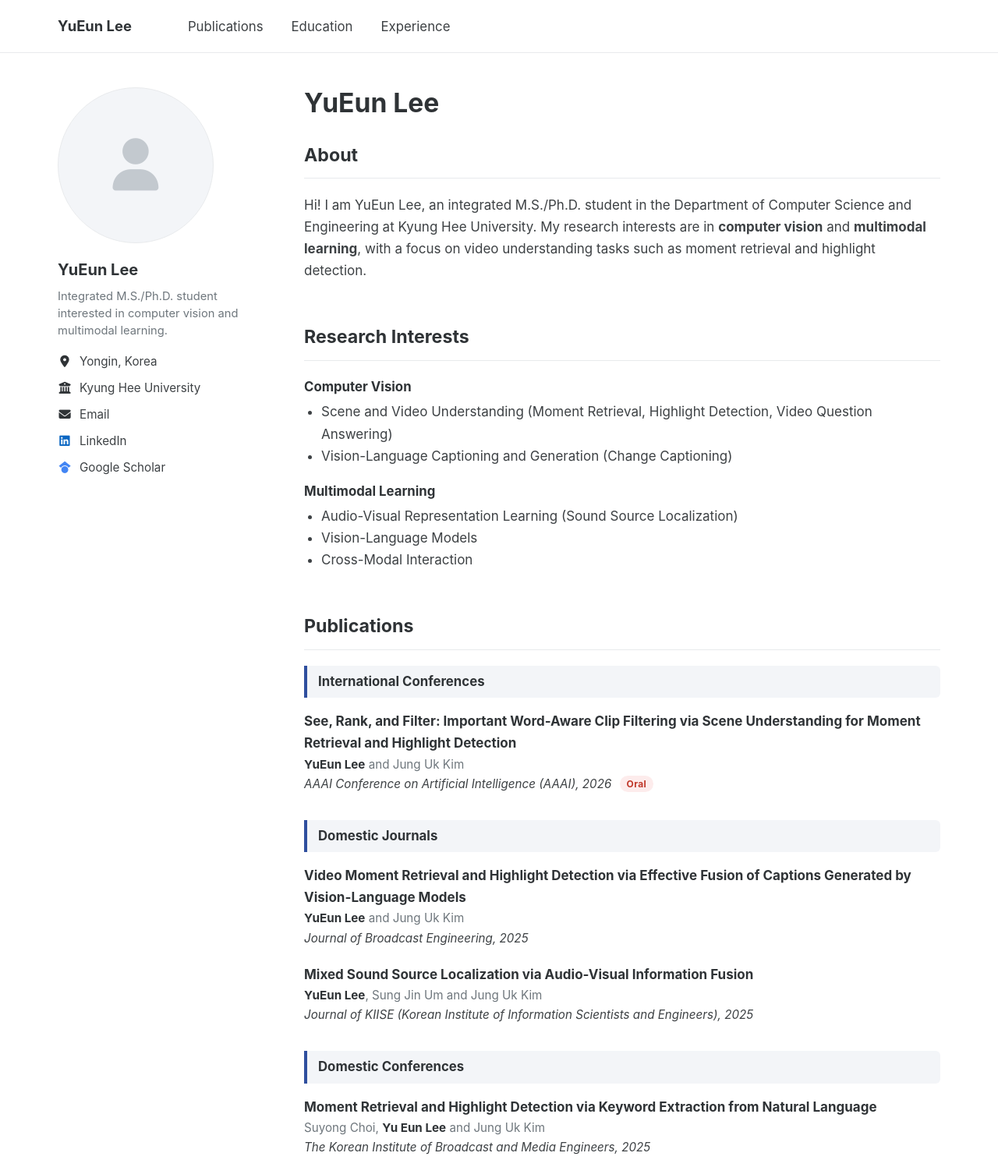
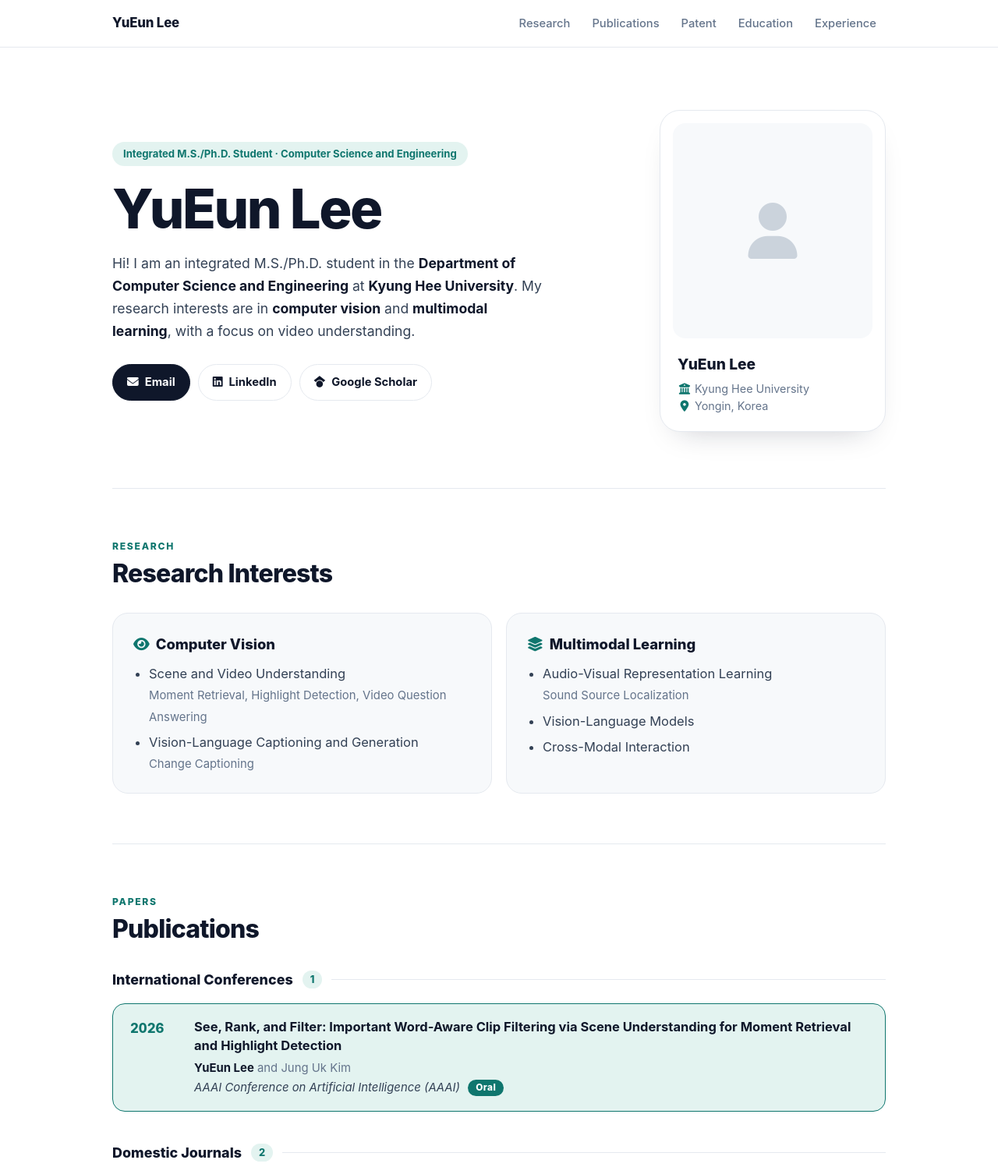
Before and after one commit to dbdms8435/dbdms8435.github.io, a plain HTML site: page index.html in a window 1280 px wide. Shown: the top 1497 px of the page at 78% size. Drawn offline with Linux system fonts and the light colour scheme.

Commit message:
Update index.html

```diff
--- a/index.html
+++ b/index.html
@@ -9,12 +9,13 @@
 <style>
   :root {
     --bg: #ffffff;
-    --text: #3d4144;
-    --heading: #2f3336;
-    --muted: #6f777d;
-    --line: #e8eaec;
-    --link: #2f4f9e;
-    --soft: #f3f5f8;
+    --ink: #0f172a;
+    --text: #334155;
+    --muted: #64748b;
+    --line: #e5e9ef;
+    --card: #f7f9fb;
+    --accent: #0f766e;
+    --accent-soft: #e3f3f0;
   }
   * { box-sizing: border-box; }
   html { -webkit-text-size-adjust: 100%; scroll-behavior: smooth; }
@@ -23,321 +24,385 @@
     background: var(--bg);
     color: var(--text);
     font-family: -apple-system, BlinkMacSystemFont, "Segoe UI", Roboto, "Helvetica Neue", Arial, "Apple SD Gothic Neo", "Malgun Gothic", sans-serif;
-    font-size: 17px;
+    font-size: 16.5px;
     line-height: 1.65;
   }
-  a { color: var(--link); text-decoration: none; }
+  a { color: var(--accent); text-decoration: none; }
   a:hover { text-decoration: underline; }
+  .wrap { max-width: 1040px; margin: 0 auto; padding: 0 24px; }
 
   /* Top navigation */
   .topbar {
     position: sticky;
     top: 0;
     z-index: 10;
-    background: var(--bg);
+    background: rgba(255, 255, 255, 0.9);
+    backdrop-filter: blur(10px);
+    -webkit-backdrop-filter: blur(10px);
     border-bottom: 1px solid var(--line);
   }
   .topbar nav {
-    max-width: 1180px;
-    margin: 0 auto;
-    padding: 18px 24px;
     display: flex;
-    flex-wrap: wrap;
-    align-items: baseline;
-    gap: 6px 36px;
+    align-items: center;
+    justify-content: space-between;
+    gap: 16px;
+    min-height: 60px;
   }
-  .topbar .brand {
-    margin-right: 36px;
-    color: var(--heading);
-    font-size: 1.15rem;
+  .topbar .brand { color: var(--ink); font-size: 1.05rem; font-weight: 800; letter-spacing: -0.01em; white-space: nowrap; }
+  .topbar .brand:hover { text-decoration: none; }
+  .topbar .links { display: flex; gap: 4px; overflow-x: auto; scrollbar-width: none; }
+  .topbar .links::-webkit-scrollbar { display: none; }
+  .topbar .links a {
+    padding: 6px 12px;
+    border-radius: 999px;
+    color: var(--muted);
+    font-size: 0.92rem;
+    font-weight: 500;
+    white-space: nowrap;
+  }
+  .topbar .links a:hover { background: var(--card); color: var(--ink); text-decoration: none; }
+
+  /* Hero */
+  .hero {
+    display: grid;
+    grid-template-columns: minmax(0, 1fr) 290px;
+    gap: 56px;
+    align-items: center;
+    padding: 80px 0 72px;
+  }
+  .pill {
+    display: inline-block;
+    padding: 5px 14px;
+    border-radius: 999px;
+    background: var(--accent-soft);
+    color: var(--accent);
+    font-size: 0.82rem;
     font-weight: 700;
   }
-  .topbar a { color: var(--text); font-size: 1.05rem; }
-  .topbar a:hover { color: var(--link); text-decoration: none; }
+  .hero h1 {
+    margin: 18px 0 18px;
+    color: var(--ink);
+    font-size: clamp(2.6rem, 7vw, 4.4rem);
+    font-weight: 800;
+    letter-spacing: -0.035em;
+    line-height: 1.05;
+  }
+  .hero .lead { margin: 0 0 28px; max-width: 560px; font-size: 1.1rem; }
+  .hero .lead b { color: var(--ink); }
+  .buttons { display: flex; flex-wrap: wrap; gap: 10px; }
+  .btn {
+    display: inline-flex;
+    align-items: center;
+    gap: 8px;
+    padding: 10px 18px;
+    border: 1px solid var(--line);
+    border-radius: 999px;
+    background: var(--bg);
+    color: var(--ink);
+    font-size: 0.92rem;
+    font-weight: 700;
+    transition: border-color 0.15s, transform 0.15s;
+  }
+  .btn:hover { border-color: var(--ink); text-decoration: none; transform: translateY(-1px); }
+  .btn.primary { border-color: var(--ink); background: var(--ink); color: #ffffff; }
 
-  /* Page layout */
-  .page {
-    max-width: 1180px;
-    margin: 0 auto;
-    padding: 44px 24px 80px;
-    display: grid;
-    grid-template-columns: 260px minmax(0, 1fr);
-    gap: 56px;
+  .profile {
+    padding: 16px 16px 22px;
+    border: 1px solid var(--line);
+    border-radius: 26px;
+    background: var(--bg);
+    box-shadow: 0 18px 40px -24px rgba(15, 23, 42, 0.28);
   }
-
-  /* Sidebar */
-  .sidebar { align-self: start; position: sticky; top: 96px; }
   .photo {
-    width: 200px;
-    height: 200px;
-    border-radius: 50%;
-    border: 1px solid var(--line);
-    background: var(--soft);
+    aspect-ratio: 1 / 1.08;
+    border-radius: 16px;
+    background: var(--card);
     display: flex;
     align-items: center;
     justify-content: center;
-    color: #c3c9cf;
-    font-size: 4.2rem;
+    color: #cbd3dc;
+    font-size: 4.5rem;
     overflow: hidden;
   }
   .photo img { width: 100%; height: 100%; object-fit: cover; }
-  .sidebar h2 {
-    margin: 18px 0 6px;
-    color: var(--heading);
-    font-size: 1.25rem;
-    font-weight: 700;
+  .profile h2 { margin: 18px 6px 4px; color: var(--ink); font-size: 1.2rem; font-weight: 800; }
+  .profile p { margin: 0 6px; color: var(--muted); font-size: 0.9rem; line-height: 1.5; }
+  .profile p i { width: 18px; margin-right: 4px; color: var(--accent); text-align: center; }
+
+  /* Sections */
+  section.block { padding: 64px 0; border-top: 1px solid var(--line); scroll-margin-top: 60px; }
+  .eyebrow { margin: 0 0 6px; color: var(--accent); font-size: 0.76rem; font-weight: 800; letter-spacing: 0.14em; text-transform: uppercase; }
+  section.block > h2 { margin: 0 0 30px; color: var(--ink); font-size: 2rem; font-weight: 800; letter-spacing: -0.025em; line-height: 1.2; }
+
+  .cards { display: grid; grid-template-columns: repeat(2, minmax(0, 1fr)); gap: 18px; }
+  .card { padding: 24px 26px; border: 1px solid var(--line); border-radius: 20px; background: var(--card); }
+  .card h3 { margin: 0 0 10px; color: var(--ink); font-size: 1.15rem; font-weight: 800; }
+  .card h3 i { margin-right: 8px; color: var(--accent); }
+  .card ul { margin: 0; padding-left: 20px; }
+  .card li { margin-bottom: 6px; }
+  .card li:last-child { margin-bottom: 0; }
+  .card li span { color: var(--muted); font-size: 0.93rem; }
+
+  /* Publications */
+  .group { display: flex; align-items: center; gap: 12px; margin: 38px 0 16px; }
+  .group:first-of-type { margin-top: 0; }
+  .group h3 { margin: 0; color: var(--ink); font-size: 1.12rem; font-weight: 800; }
+  .group .count { padding: 1px 10px; border-radius: 999px; background: var(--accent-soft); color: var(--accent); font-size: 0.8rem; font-weight: 800; }
+  .group::after { content: ""; flex: 1; height: 1px; background: var(--line); }
+  ol.pubs { margin: 0; padding: 0; list-style: none; display: grid; gap: 12px; }
+  ol.pubs li {
+    display: grid;
+    grid-template-columns: 64px minmax(0, 1fr);
+    gap: 18px;
+    padding: 18px 22px;
+    border: 1px solid var(--line);
+    border-radius: 16px;
+    background: var(--bg);
   }
-  .sidebar .bio { margin: 0 0 16px; color: var(--muted); font-size: 0.92rem; line-height: 1.5; }
-  .sidebar ul { margin: 0; padding: 0; list-style: none; font-size: 0.95rem; }
-  .sidebar li { display: flex; align-items: baseline; gap: 10px; margin-bottom: 9px; }
-  .sidebar li i { width: 18px; text-align: center; color: var(--heading); flex: none; }
-  .sidebar li a { color: var(--text); }
-  .sidebar li a:hover { color: var(--link); }
-  .sidebar .fa-linkedin { color: #0a66c2; }
-  .sidebar .fa-google-scholar { color: #4285f4; }
-
-  /* Main content */
-  main h1 {
-    margin: 0 0 28px;
-    color: var(--heading);
-    font-size: 2.1rem;
-    font-weight: 700;
-    line-height: 1.2;
-  }
-  section { margin-bottom: 52px; scroll-margin-top: 90px; }
-  section:last-of-type { margin-bottom: 0; }
-  main h2 {
-    margin: 0 0 20px;
-    padding-bottom: 10px;
-    border-bottom: 1px solid var(--line);
-    color: var(--heading);
-    font-size: 1.45rem;
-    font-weight: 700;
-  }
-  main p { margin: 0 0 16px; }
-  main p:last-child { margin-bottom: 0; }
-
-  .entry {
-    display: grid;
-    grid-template-columns: 175px 1fr;
-    gap: 4px 20px;
-    margin-bottom: 22px;
-  }
-  .entry:last-child { margin-bottom: 0; }
-  .entry .date { color: var(--muted); font-size: 0.92rem; font-variant-numeric: tabular-nums; padding-top: 2px; }
-  .entry .title { color: var(--heading); font-weight: 700; }
-  .entry .place { color: var(--muted); font-weight: 400; font-size: 0.92rem; }
-  .entry .detail { color: var(--muted); font-size: 0.95rem; }
-  .entry p { margin: 0; }
-
-  .interests h3 { margin: 0 0 4px; color: var(--heading); font-size: 1.05rem; font-weight: 700; }
-  .interests ul { margin: 0 0 18px; padding-left: 22px; }
-  .interests ul:last-child { margin-bottom: 0; }
-
-  ol.pubs { margin: 0; padding: 0; list-style: none; }
-  ol.pubs li { margin-bottom: 20px; }
-  ol.pubs li:last-child { margin-bottom: 0; }
-  .pubs .ptitle { color: var(--heading); font-weight: 700; }
-  .pubs .authors { color: var(--muted); font-size: 0.95rem; }
-  .pubs .authors b { color: var(--heading); font-weight: 700; }
-  .pubs .venue { font-size: 0.95rem; font-style: italic; }
-  h3.group {
-    margin: 34px 0 16px;
-    padding: 7px 14px;
-    border-left: 4px solid var(--link);
-    border-radius: 0 6px 6px 0;
-    background: var(--soft);
-    color: var(--heading);
-    font-size: 1.05rem;
-    font-weight: 700;
-  }
-  h3.group:first-of-type { margin-top: 0; }
+  ol.pubs li.featured { border-color: var(--accent); background: var(--accent-soft); }
+  .pubs .year { color: var(--muted); font-size: 1.05rem; font-weight: 800; font-variant-numeric: tabular-nums; }
+  .pubs li.featured .year { color: var(--accent); }
+  .pubs .ptitle { color: var(--ink); font-weight: 700; line-height: 1.45; }
+  .pubs .authors { margin-top: 4px; color: var(--muted); font-size: 0.93rem; }
+  .pubs .authors b { color: var(--ink); }
+  .pubs .venue { font-size: 0.93rem; font-style: italic; }
   .badge {
     display: inline-block;
     margin-left: 6px;
-    padding: 1px 9px;
+    padding: 1px 10px;
     border-radius: 999px;
-    background: #fdecec;
-    color: #c0392b;
-    font-size: 0.75rem;
+    background: var(--accent);
+    color: #ffffff;
+    font-size: 0.74rem;
     font-style: normal;
-    font-weight: 700;
-    letter-spacing: 0.03em;
+    font-weight: 800;
+    letter-spacing: 0.04em;
     vertical-align: 1px;
   }
 
-  footer { margin-top: 64px; padding-top: 16px; border-top: 1px solid var(--line); color: var(--muted); font-size: 0.85rem; }
+  /* Timeline */
+  .timeline { margin: 0; padding: 0 0 0 26px; list-style: none; border-left: 2px solid var(--line); }
+  .timeline li { position: relative; padding-bottom: 30px; }
+  .timeline li:last-child { padding-bottom: 0; }
+  .timeline li::before {
+    content: "";
+    position: absolute;
+    left: -34px;
+    top: 7px;
+    width: 14px;
+    height: 14px;
+    border: 3px solid var(--accent);
+    border-radius: 50%;
+    background: var(--bg);
+  }
+  .timeline .date { color: var(--accent); font-size: 0.85rem; font-weight: 800; letter-spacing: 0.02em; }
+  .timeline .title { margin: 2px 0 2px; color: var(--ink); font-size: 1.08rem; font-weight: 800; }
+  .timeline .place { color: var(--muted); font-size: 0.9rem; font-weight: 500; }
+  .timeline p { margin: 0; }
+  .timeline .detail { color: var(--muted); font-size: 0.93rem; }
 
-  @media (max-width: 860px) {
-    .page { grid-template-columns: 1fr; gap: 36px; padding: 32px 16px 56px; }
-    .sidebar { position: static; }
-    .photo { width: 150px; height: 150px; font-size: 3.2rem; }
-    .topbar nav { padding: 14px 16px; gap: 4px 22px; }
-    .topbar .brand { margin-right: 10px; }
-    .topbar a { font-size: 0.98rem; }
-    main h1 { font-size: 1.8rem; }
-    .entry { grid-template-columns: 1fr; }
+  footer { padding: 28px 0 40px; border-top: 1px solid var(--line); color: var(--muted); font-size: 0.85rem; }
+
+  @media (max-width: 820px) {
+    .wrap { padding: 0 18px; }
+    .hero { grid-template-columns: 1fr; gap: 36px; padding: 48px 0 52px; }
+    .profile { max-width: 300px; }
+    section.block { padding: 48px 0; }
+    section.block > h2 { font-size: 1.7rem; }
+    .cards { grid-template-columns: 1fr; }
+    ol.pubs li { grid-template-columns: 1fr; gap: 4px; padding: 16px 18px; }
+    .pubs .year { font-size: 0.9rem; }
   }
 </style>
 </head>
 <body>
 
 <header class="topbar">
-  <nav>
+  <nav class="wrap">
     <a class="brand" href="#top">YuEun Lee</a>
+    <div class="links">
+      <a href="#research">Research</a>
       <a href="#publications">Publications</a>
+      <a href="#patent">Patent</a>
       <a href="#education">Education</a>
       <a href="#experience">Experience</a>
+    </div>
   </nav>
 </header>
 
-<div class="page" id="top">
+<main class="wrap" id="top">
 
-  <aside class="sidebar">
+  <div class="hero">
+    <div>
+      <span class="pill">Integrated M.S./Ph.D. Student · Computer Science and Engineering</span>
+      <h1>YuEun Lee</h1>
+      <p class="lead">Hi! I am an integrated M.S./Ph.D. student in the <b>Department of Computer Science and Engineering</b> at <b>Kyung Hee University</b>. My research interests are in <b>computer vision</b> and <b>multimodal learning</b>, with a focus on video understanding.</p>
+      <div class="buttons">
+        <a class="btn primary" href="mailto:dbdms8435@khu.ac.kr"><i class="fa-solid fa-envelope"></i>Email</a>
+        <a class="btn" href="https://www.linkedin.com/in/yueun-lee-86537a350/" target="_blank" rel="noopener"><i class="fa-brands fa-linkedin"></i>LinkedIn</a>
+        <a class="btn" href="https://scholar.google.com/citations?user=Lm1e8ocAAAAJ&amp;hl=ko" target="_blank" rel="noopener"><i class="fa-brands fa-google-scholar"></i>Google Scholar</a>
+      </div>
+    </div>
+    <aside class="profile">
       <!-- Profile photo: replace the icon below with <img src="profile.jpg" alt="YuEun Lee"> -->
       <div class="photo"><i class="fa-solid fa-user"></i></div>
       <h2>YuEun Lee</h2>
-    <p class="bio">Integrated M.S./Ph.D. student interested in computer vision and multimodal learning.</p>
+      <p><i class="fa-solid fa-building-columns"></i>Kyung Hee University</p>
+      <p><i class="fa-solid fa-location-dot"></i>Yongin, Korea</p>
+    </aside>
+  </div>
+
+  <section class="block" id="research">
+    <p class="eyebrow">Research</p>
+    <h2>Research Interests</h2>
+    <div class="cards">
+      <div class="card">
+        <h3><i class="fa-solid fa-eye"></i>Computer Vision</h3>
         <ul>
-      <li><i class="fa-solid fa-location-dot"></i><span>Yongin, Korea</span></li>
-      <li><i class="fa-solid fa-building-columns"></i><span>Kyung Hee University</span></li>
-      <li><i class="fa-solid fa-envelope"></i><a href="mailto:dbdms8435@khu.ac.kr">Email</a></li>
-      <!-- LinkedIn / Google Scholar: wrap the text in <a href="..."> once the links are ready -->
-      <li><i class="fa-brands fa-linkedin"></i><span>LinkedIn</span></li>
-      <li><i class="fa-brands fa-google-scholar"></i><span>Google Scholar</span></li>
+          <li>Scene and Video Understanding<br><span>Moment Retrieval, Highlight Detection, Video Question Answering</span></li>
+          <li>Vision-Language Captioning and Generation<br><span>Change Captioning</span></li>
         </ul>
-  </aside>
-
-  <main>
-    <h1>YuEun Lee</h1>
-
-    <section id="about">
-      <h2>About</h2>
-      <p>Hi! I am YuEun Lee, an integrated M.S./Ph.D. student in the Department of Computer Science and Engineering at Kyung Hee University. My research interests are in <b>computer vision</b> and <b>multimodal learning</b>, with a focus on video understanding tasks such as moment retrieval and highlight detection.</p>
-    </section>
-
-    <section id="interests">
-      <h2>Research Interests</h2>
-      <div class="interests">
-        <h3>Computer Vision</h3>
+      </div>
+      <div class="card">
+        <h3><i class="fa-solid fa-layer-group"></i>Multimodal Learning</h3>
         <ul>
-          <li>Scene and Video Understanding (Moment Retrieval, Highlight Detection, Video Question Answering)</li>
-          <li>Vision-Language Captioning and Generation (Change Captioning)</li>
-        </ul>
-        <h3>Multimodal Learning</h3>
-        <ul>
-          <li>Audio-Visual Representation Learning (Sound Source Localization)</li>
+          <li>Audio-Visual Representation Learning<br><span>Sound Source Localization</span></li>
           <li>Vision-Language Models</li>
           <li>Cross-Modal Interaction</li>
         </ul>
       </div>
+    </div>
   </section>
 
-    <section id="publications">
+  <section class="block" id="publications">
+    <p class="eyebrow">Papers</p>
     <h2>Publications</h2>
-      <h3 class="group">International Conferences</h3>
+
+    <div class="group"><h3>International Conferences</h3><span class="count">1</span></div>
+    <ol class="pubs">
+      <li class="featured">
+        <div class="year">2026</div>
+        <div>
+          <div class="ptitle">See, Rank, and Filter: Important Word-Aware Clip Filtering via Scene Understanding for Moment Retrieval and Highlight Detection</div>
+          <div class="authors"><b>YuEun Lee</b> and Jung Uk Kim</div>
+          <div class="venue">AAAI Conference on Artificial Intelligence (AAAI) <span class="badge">Oral</span></div>
+        </div>
+      </li>
+    </ol>
+
+    <div class="group"><h3>Domestic Journals</h3><span class="count">2</span></div>
     <ol class="pubs">
       <li>
-          <div class="ptitle">See, Rank, and Filter: Important Word-Aware Clip Filtering via Scene Understanding for Moment Retrieval and Highlight Detection</div>
+        <div class="year">2025</div>
+        <div>
+          <div class="ptitle">Video Moment Retrieval and Highlight Detection via Effective Fusion of Captions Generated by Vision-Language Models</div>
           <div class="authors"><b>YuEun Lee</b> and Jung Uk Kim</div>
-          <div class="venue">AAAI Conference on Artificial Intelligence (AAAI), 2026 <span class="badge">Oral</span></div>
+          <div class="venue">Journal of Broadcast Engineering</div>
+        </div>
+      </li>
+      <li>
+        <div class="year">2025</div>
+        <div>
+          <div class="ptitle">Mixed Sound Source Localization via Audio-Visual Information Fusion</div>
+          <div class="authors"><b>YuEun Lee</b>, Sung Jin Um and Jung Uk Kim</div>
+          <div class="venue">Journal of KIISE (Korean Institute of Information Scientists and Engineers)</div>
+        </div>
       </li>
     </ol>
-      <h3 class="group">Domestic Journals</h3>
+
+    <div class="group"><h3>Domestic Conferences</h3><span class="count">3</span></div>
     <ol class="pubs">
       <li>
-          <div class="ptitle">Video Moment Retrieval and Highlight Detection via Effective Fusion of Captions Generated by Vision-Language Models</div>
-          <div class="authors"><b>YuEun Lee</b> and Jung Uk Kim</div>
-          <div class="venue">Journal of Broadcast Engineering, 2025</div>
+        <div class="year">2025</div>
+        <div>
+          <div class="ptitle">Moment Retrieval and Highlight Detection via Keyword Extraction from Natural Language</div>
+          <div class="authors">Suyong Choi, <b>Yu Eun Lee</b> and Jung Uk Kim</div>
+          <div class="venue">The Korean Institute of Broadcast and Media Engineers</div>
+        </div>
       </li>
       <li>
-          <div class="ptitle">Mixed Sound Source Localization via Audio-Visual Information Fusion</div>
-          <div class="authors"><b>YuEun Lee</b>, Sung Jin Um and Jung Uk Kim</div>
-          <div class="venue">Journal of KIISE (Korean Institute of Information Scientists and Engineers), 2025</div>
-        </li>
-      </ol>
-      <h3 class="group">Domestic Conferences</h3>
-      <ol class="pubs">
-        <li>
-          <div class="ptitle">Moment Retrieval and Highlight Detection via Keyword Extraction from Natural Language</div>
-          <div class="authors">Suyong Choi, <b>Yu Eun Lee</b> and Jung Uk Kim</div>
-          <div class="venue">The Korean Institute of Broadcast and Media Engineers, 2025</div>
+        <div class="year">2025</div>
+        <div>
+          <div class="ptitle">Moment Retrieval and Highlight Detection Framework via Semantic Alignment of Phrases</div>
+          <div class="authors"><b>YuEun Lee</b>, Suyong Choi and Jung Uk Kim</div>
+          <div class="venue">The Korean Institute of Broadcast and Media Engineers</div>
+        </div>
       </li>
       <li>
-          <div class="ptitle">Moment Retrieval and Highlight Detection Framework via Semantic Alignment of Phrases</div>
-          <div class="authors"><b>YuEun Lee</b>, Suyong Choi and Jung Uk Kim</div>
-          <div class="venue">The Korean Institute of Broadcast and Media Engineers, 2025</div>
-        </li>
-        <li>
+        <div class="year">2025</div>
+        <div>
           <div class="ptitle">Grounded VideoQA via Optimal Transport-based Fine-Grained</div>
           <div class="authors">Soyeon Lee, <b>YuEun Lee</b>, Suyong Choi and Jung Uk Kim</div>
-          <div class="venue">The Korean Institute of Broadcast and Media Engineers, 2025</div>
+          <div class="venue">The Korean Institute of Broadcast and Media Engineers</div>
+        </div>
       </li>
     </ol>
   </section>
 
-    <section id="patent">
+  <section class="block" id="patent">
+    <p class="eyebrow">Intellectual Property</p>
     <h2>Patent</h2>
     <ol class="pubs">
       <li>
+        <div class="year">2025</div>
+        <div>
           <div class="ptitle">Important word-aware iterative frame filtering for moment retrieval and highlight detection, and computing device for performing the same</div>
           <div class="authors">Jung Uk Kim, <b>YuEun Lee</b></div>
           <div class="venue">Korean Patent Application No. 10-2025-0016109 (Feb. 7, 2025)</div>
+        </div>
       </li>
     </ol>
   </section>
 
-    <section id="education">
+  <section class="block" id="education">
+    <p class="eyebrow">Background</p>
     <h2>Education</h2>
-      <div class="entry">
+    <ul class="timeline">
+      <li>
         <div class="date">Sep. 2024 – Present</div>
-        <div>
         <p class="title">Kyung Hee University <span class="place">· Yongin, Korea</span></p>
         <p>Integrated M.S./Ph.D. Student, Department of Computer Science and Engineering</p>
         <p class="detail">GPA: 4.175 / 4.3</p>
-        </div>
-      </div>
-      <div class="entry">
+      </li>
+      <li>
         <div class="date">Mar. 2020 – Aug. 2024</div>
-        <div>
         <p class="title">Kyung Hee University <span class="place">· Yongin, Korea</span></p>
         <p>B.S., Department of Biomedical Engineering</p>
         <p>Double Major: Department of Electronic Engineering</p>
         <p class="detail">GPA: 3.84 / 4.3</p>
-        </div>
-      </div>
+      </li>
+    </ul>
   </section>
 
-    <section id="experience">
+  <section class="block" id="experience">
+    <p class="eyebrow">Career</p>
     <h2>Experience</h2>
-      <div class="entry">
+    <ul class="timeline">
+      <li>
         <div class="date">Jun. 2026 – Aug. 2026</div>
-        <div>
         <p class="title">New York University <span class="place">· New York, USA</span></p>
         <p>Visiting Scholar</p>
-        </div>
-      </div>
-      <div class="entry">
+      </li>
+      <li>
         <div class="date">Mar. 2024 – Aug. 2024</div>
-        <div>
         <p class="title">Visual Artificial Intelligence (VAI) Lab</p>
         <p>Intern · Kyung Hee University, Department of Computer Science and Engineering</p>
         <p class="detail">Multimodal Learning: Sound Source Localization</p>
-        </div>
-      </div>
-      <div class="entry">
+      </li>
+      <li>
         <div class="date">Feb. 2023 – Feb. 2024</div>
-        <div>
         <p class="title">Artificial Intelligence in Wearable and Medical Applications (AI-WM) Lab</p>
         <p>Intern · Kyung Hee University, Department of Biomedical Engineering</p>
         <p class="detail">Automatic atrial fibrillation detection and prediction</p>
-        </div>
-      </div>
+      </li>
+    </ul>
   </section>
 
-    <footer>Last updated: November 2026</footer>
 </main>
 
-</div>
+<footer>
+  <div class="wrap">Last updated: November 2026</div>
+</footer>
+
 </body>
 </html>
```
Lines whose indentation alone changed are shown as unchanged.
